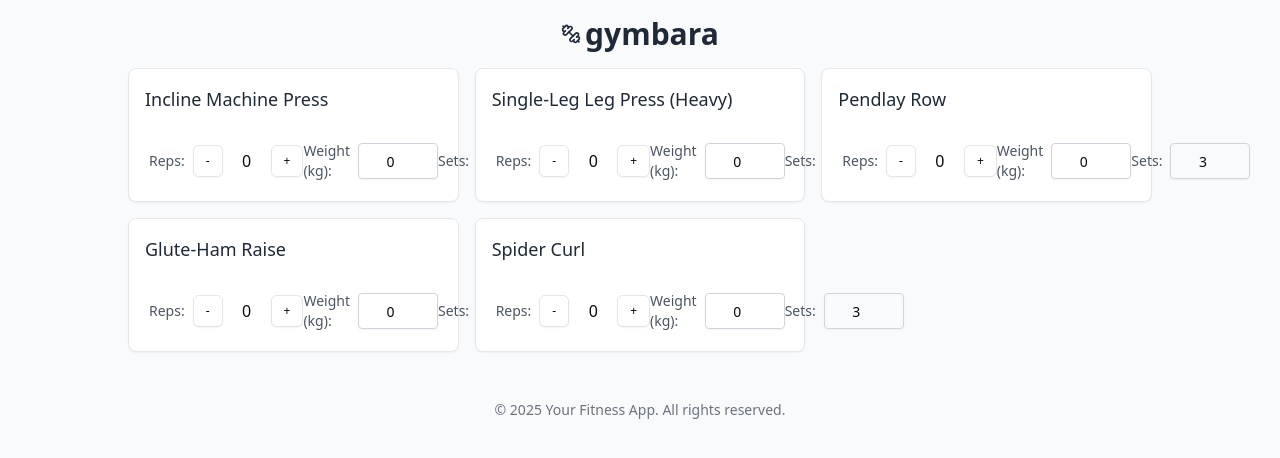
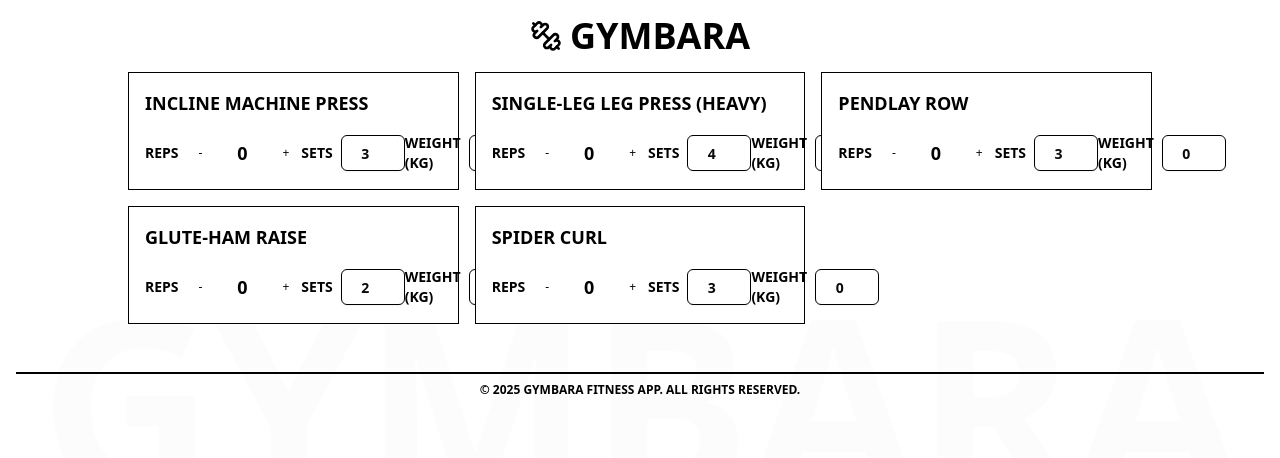
Before and after one commit to haikali3/gymbara, a Next.js app: page / in a window 1280 px wide. Shown: the top 458 px of the page. Built offline with nearby package versions, Linux system fonts and the light colour scheme.

Commit message:
brute design

```diff
--- a/src/app/page.tsx
+++ b/src/app/page.tsx
@@ -20,9 +20,9 @@ function Stepper({ initialCount = 0 }) {
 
   return (
     <div className="flex items-center gap-2">
-      <Button variant="outline" size="sm" onClick={decrement}>-</Button>
-      <span className="text-center w-8">{count}</span>
-      <Button variant="outline" size="sm" onClick={increment}>+</Button>
+      <Button variant="ghost" size="sm" onClick={decrement}>-</Button>
+      <span className="text-center w-10 text-black font-bold text-lg">{count}</span>
+      <Button variant="ghost" size="sm" onClick={increment}>+</Button>
     </div>
   );
 }
@@ -41,33 +41,33 @@ function ExerciseCard({ exercise }: { exercise: Exercise }) {
   };
 
   return (
-    <div className="bg-white border border-gray-200 p-4 rounded-lg shadow-sm w-full max-w-md mx-auto flex flex-col gap-4 sm:gap-6">
-      <h2 className="text-lg font-normal text-gray-800 text-center sm:text-left">
-        {exercise.name}
+    <div className="bg-white border border-black p-4 w-full max-w-md mx-auto flex flex-col gap-2 sm:gap-4 z-10 relative">
+      <h2 className="text-lg font-bold text-black text-left">
+        {exercise.name.toUpperCase()}
       </h2>
-      <div className="flex items-center justify-between w-full p-1">
-        <div className="flex flex-col items-center sm:flex-row gap-2">
-          <label className="text-sm text-gray-600">Reps:</label>
+      <div className="flex items-center justify-between w-full">
+        <div className="flex flex-col items-center sm:flex-row gap-2 w-full">
+          <label className="text-sm font-bold text-black">REPS</label>
           <Stepper />
         </div>
-        <div className="flex flex-col items-center sm:flex-row gap-2">
-          <label className="text-sm text-gray-600">Weight (kg):</label>
+        <div className="flex flex-col items-center sm:flex-row gap-2 w-full">
+          <label className="text-sm font-bold text-black">SETS</label>
+          <Input
+            type="number"
+            value={sets}
+            onChange={handleSetsChange}
+            className="w-16 p-1 text-center border-black border bg-white font-bold"
+            min="1"
+          />
+        </div>
+        <div className="flex flex-col items-center sm:flex-row gap-2 w-full">
+          <label className="text-sm font-bold text-black">WEIGHT (KG)</label>
           <Input
             type="number"
             value={weight}
             onChange={handleWeightChange}
-            className="w-20 p-1 border-gray-300 rounded text-center"
+            className="w-16 p-1 text-center border-black border bg-white font-bold"
             min="0"
-          />
-        </div>
-        <div className="flex flex-col items-center sm:flex-row gap-2">
-          <label className="text-sm text-gray-600">Sets:</label>
-          <Input
-            type="number"
-            value={sets}
-            onChange={handleSetsChange}
-            className="w-20 p-1 border-gray-300 rounded text-center"
-            min="1"
           />
         </div>
       </div>
@@ -85,22 +85,29 @@ export default function Home() {
   ];
 
   return (
-    <div className="min-h-screen bg-gray-50 p-2 pt-4 pb-4 flex flex-col items-center gap-4 font-sans">
-      <header className="flex items-center justify-center w-full relative gap-1">
-        <Dumbbell className="h-5 w-5 text-gray-800" />
-        <h2 className="text-3xl font-semibold text-gray-800 text-center sm:text-left">
-          gymbara
-        </h2>
+    <div className="min-h-screen bg-white p-4 flex flex-col items-center gap-4 font-sans relative overflow-hidden">
+
+      {/* Large Background Text */}
+      <div className="absolute inset-0 flex justify-center items-center text-gray-200 font-extrabold text-[15rem] opacity-10 pointer-events-none select-none">
+        GYMBARA
+      </div>
+
+      {/* Header */}
+      <header className="flex items-center justify-center w-full z-10 relative">
+        <Dumbbell className="h-8 w-8 text-black" />
+        <h1 className="text-4xl font-extrabold text-black ml-2">GYMBARA</h1>
       </header>
 
-      <main className="grid gap-4 w-full max-w-5xl grid-cols-1 sm:grid-cols-2 md:grid-cols-3">
+      {/* Main Content */}
+      <main className="grid gap-4 w-full max-w-5xl grid-cols-1 sm:grid-cols-2 md:grid-cols-3 z-10 relative">
         {exercises.map((exercise, index) => (
           <ExerciseCard key={index} exercise={exercise} />
         ))}
       </main>
 
-      <footer className="text-center text-gray-500 text-sm mt-8">
-        © {new Date().getFullYear()} Your Fitness App. All rights reserved.
+      {/* Footer */}
+      <footer className="text-center text-black text-xs font-bold border-t-2 border-black mt-8 w-full py-2 z-10 relative">
+        © {new Date().getFullYear()} GYMBARA FITNESS APP. ALL RIGHTS RESERVED.
       </footer>
     </div>
   );
```
